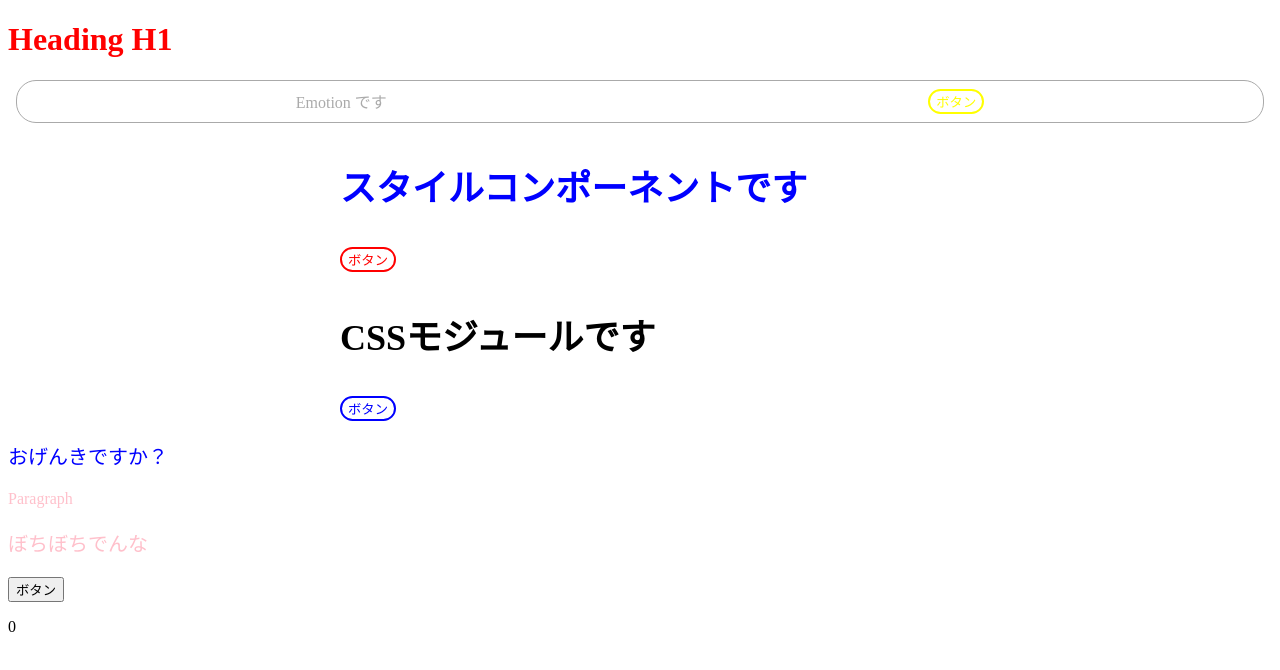
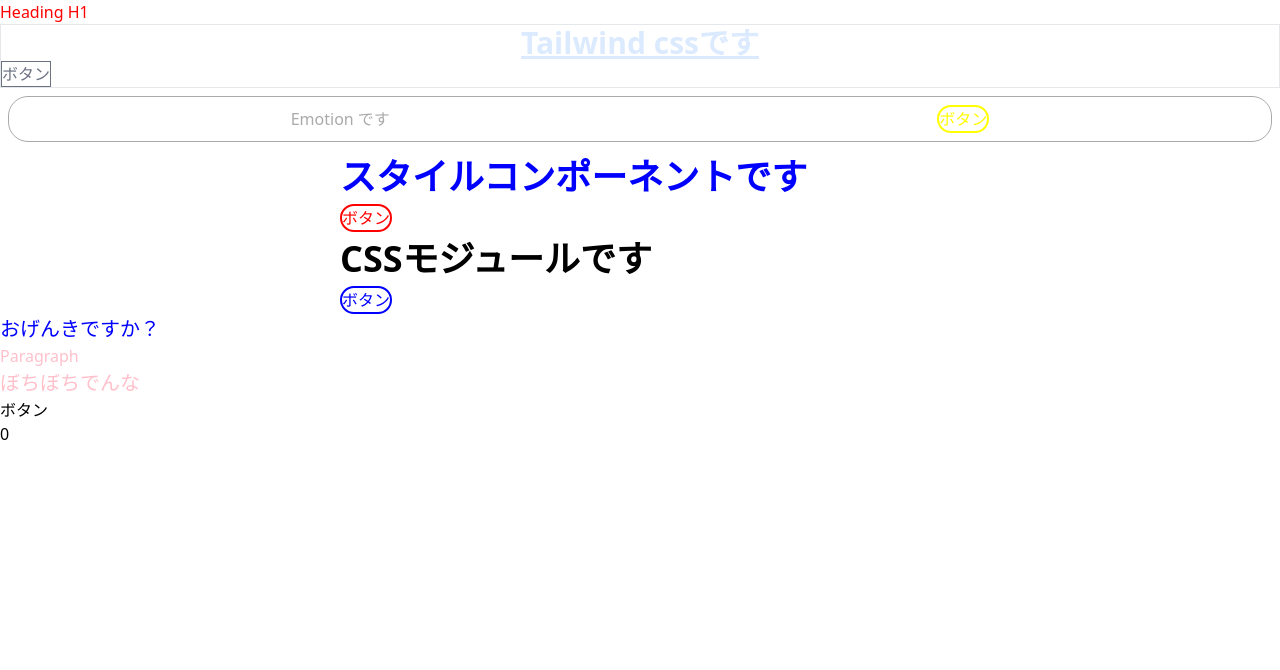
Before and after one commit to st-lite-jn/react-training, a React (Create React App) app in the folder my-app/: page / in a window 1280 px wide. Shown: the top 670 px of the page. Built offline with nearby package versions, Linux system fonts and the light colour scheme.

Commit message:
P154 Tailwind cssを導入

```diff
--- a/my-app/package.json
+++ b/my-app/package.json
@@ -39,7 +39,10 @@
     "@emotion/core": "^11.0.0",
     "@emotion/react": "^11.9.3",
     "@emotion/styled": "^11.9.3",
+    "autoprefixer": "^10.4.8",
+    "postcss": "^8.4.14",
     "sass": "^1.54.0",
-    "styled-components": "^5.3.5"
+    "styled-components": "^5.3.5",
+    "tailwindcss": "^3.1.7"
   }
 }
--- /dev/null
+++ b/my-app/postcss.config.js
@@ -0,0 +1,6 @@
+module.exports = {
+  plugins: {
+    tailwindcss: {},
+    autoprefixer: {},
+  },
+}
--- a/my-app/src/App.jsx
+++ b/my-app/src/App.jsx
@@ -3,6 +3,8 @@
 import { CSSModule } from "./components/cssModule";
 import { StyledComponents } from "./components/styleedComponents"
 import { Emotion } from "./components/Emotion";
+import { TailwindCss } from "./components/TailwindCss";
+import './index.css';
 
 export const App = () => {
 
@@ -29,6 +31,7 @@
     return (
         <>
             <h1 style={headingStyle}>Heading H1</h1>
+            <TailwindCss />
             <Emotion />
             <StyledComponents />
             <CSSModule />
--- /dev/null
+++ b/my-app/src/components/TailwindCss.jsx
@@ -0,0 +1,9 @@
+
+export const TailwindCss = () => {
+    return (
+        <div className="border bordr-gray-400">
+            <p className="text-3xl text-blue-100 font-bold underline text-center ">Tailwind cssです</p>
+            <button className="border border-gray-500 bg-white text-gray-500 hover:bg-gray-500 hover:text-white">ボタン</button>
+        </div>
+    );
+};
--- /dev/null
+++ b/my-app/src/index.css
@@ -0,0 +1,3 @@
+@tailwind base;
+@tailwind components;
+@tailwind utilities;
```
Also changed, not shown: 1 other file (tests, documents, lock files or other folders).
